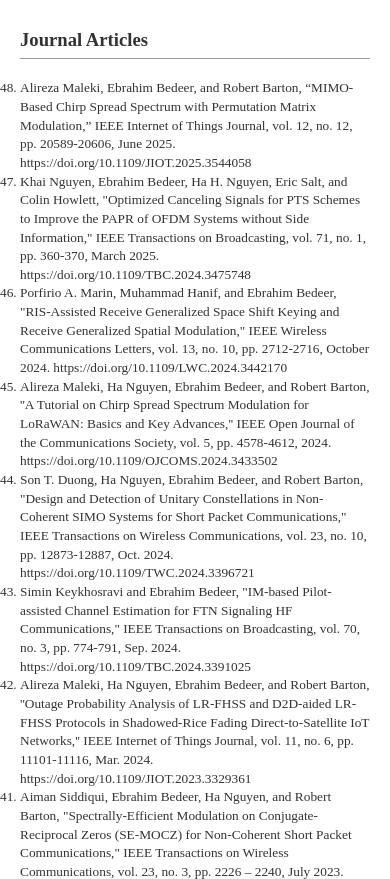
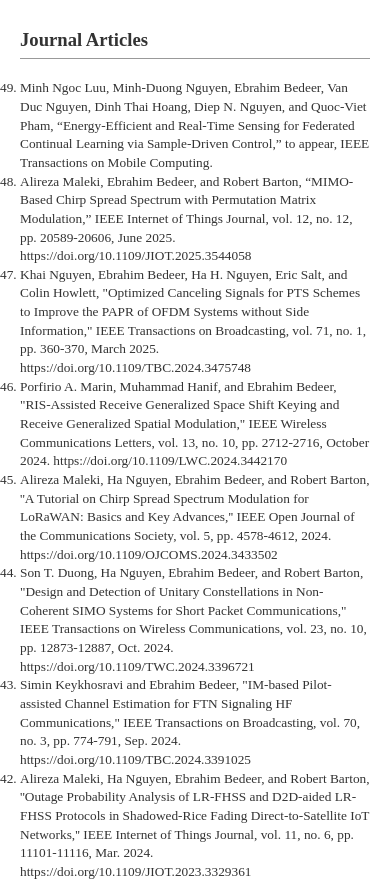
Before and after one commit to bedeer/bedeer.github.io, a plain HTML site: page publications_page.html in a window 390 px wide. Shown: the part 1209-2088 px from the top of the page. Drawn offline with Linux system fonts and the light colour scheme.

Commit message:
Add files via upload

```diff
--- a/publications_page.html
+++ b/publications_page.html
@@ -231,7 +231,8 @@ https://patents.google.com/patent/WO2022175846A1/
 
 <section class="section">
     <h2>Journal Articles</h2>
-    <ol class="publication-list" reversed start="48">
+    <ol class="publication-list" reversed start="49">
+<li>Minh Ngoc Luu, Minh-Duong Nguyen, Ebrahim Bedeer, Van Duc Nguyen, Dinh Thai Hoang, Diep N. Nguyen, and Quoc-Viet Pham, “Energy-Efficient and Real-Time Sensing for Federated Continual Learning via Sample-Driven Control,” to appear, IEEE Transactions on Mobile Computing.</li>
 <li>Alireza Maleki, Ebrahim Bedeer, and Robert Barton, “MIMO-Based Chirp Spread Spectrum with Permutation Matrix Modulation,” IEEE Internet of Things Journal, vol. 12, no. 12, pp. 20589-20606, June 2025. https://doi.org/10.1109/JIOT.2025.3544058 </li>
 <li>Khai Nguyen, Ebrahim Bedeer, Ha H. Nguyen, Eric Salt, and Colin Howlett, "Optimized Canceling Signals for PTS Schemes to Improve the PAPR of OFDM Systems without Side Information," IEEE Transactions on Broadcasting, vol. 71, no. 1, pp. 360-370, March 2025. https://doi.org/10.1109/TBC.2024.3475748 </li>
 <li>Porfirio A. Marin, Muhammad Hanif, and Ebrahim Bedeer, "RIS-Assisted Receive Generalized Space Shift Keying and Receive Generalized Spatial Modulation," IEEE Wireless Communications Letters, vol. 13, no. 10, pp. 2712-2716, October 2024. https://doi.org/10.1109/LWC.2024.3442170 </li>
```
